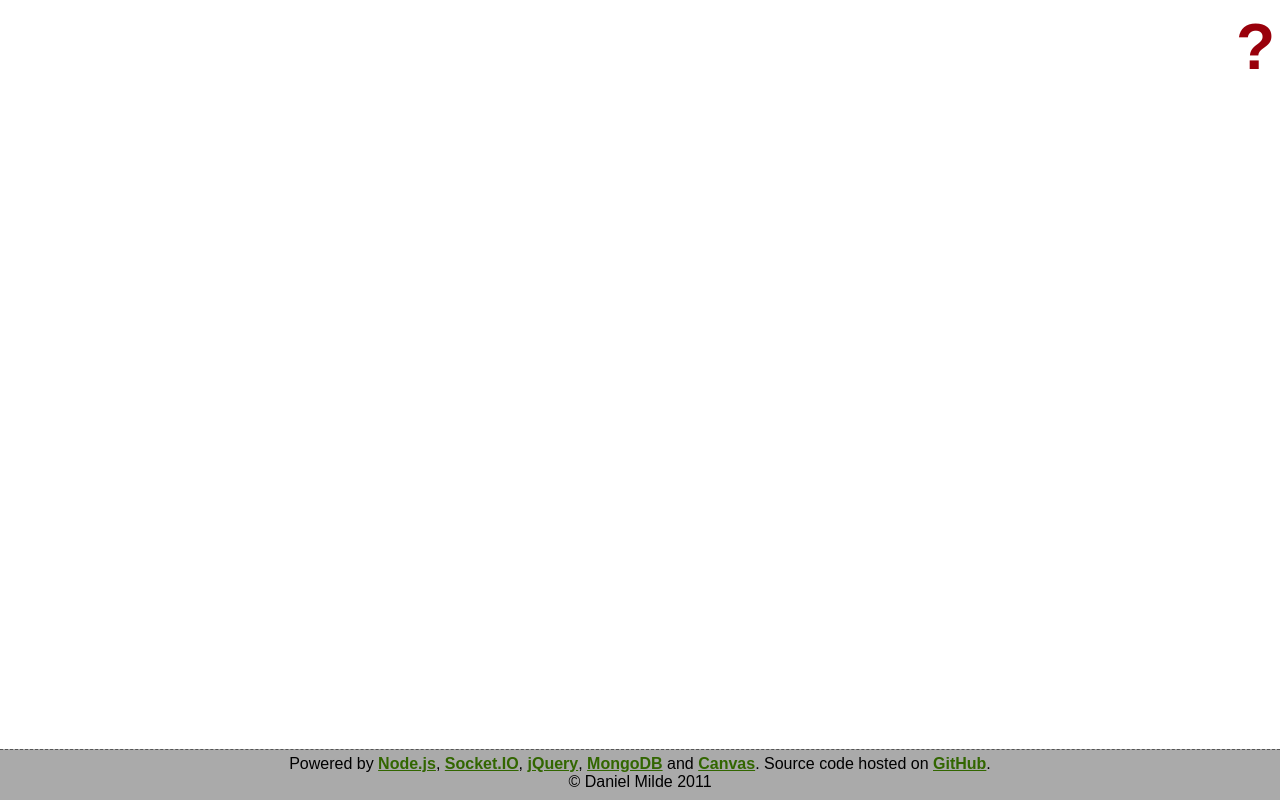
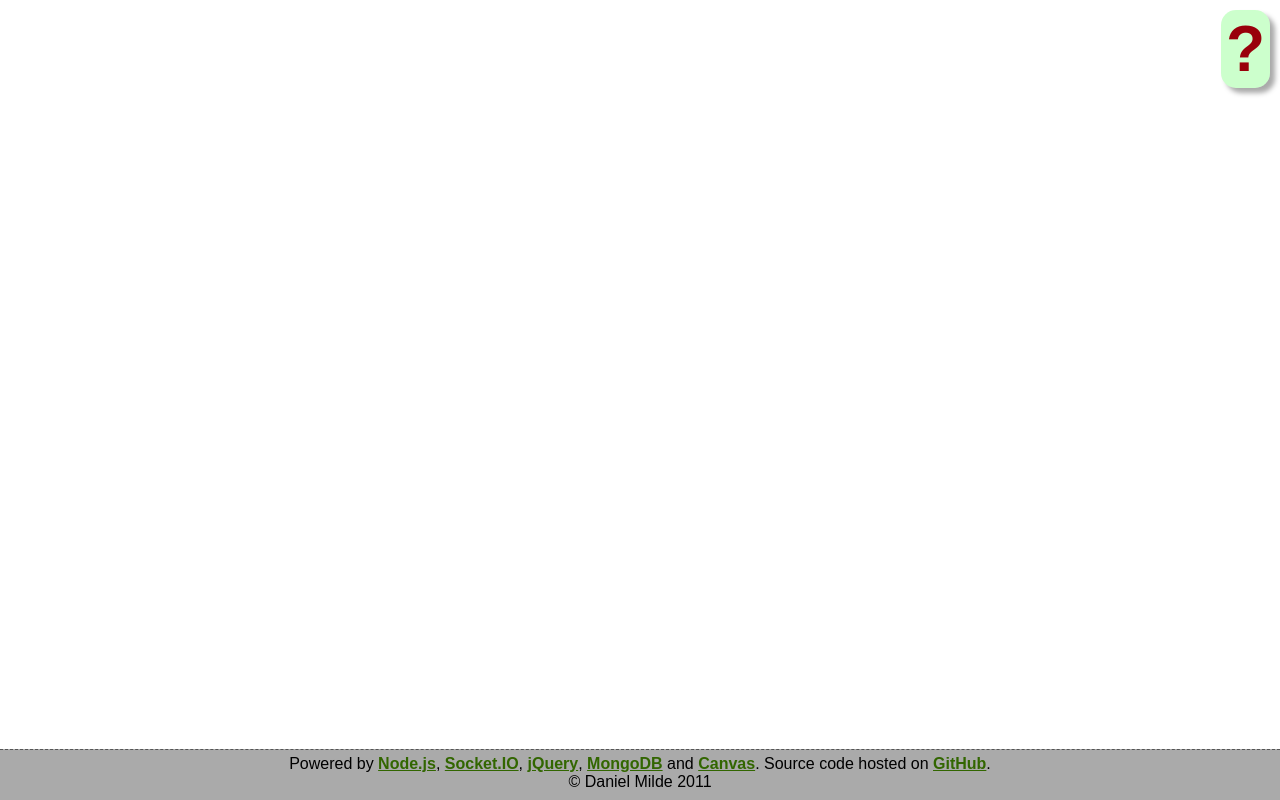
Before and after one commit to dundee/draw, a website: page public/index.html in a window 1280 px wide. Drawn offline with nearby package versions, Linux system fonts and the light colour scheme; no server answers.

Commit message:
Added some sparkles

```diff
--- a/public/style.css
+++ b/public/style.css
@@ -27,13 +27,22 @@ a {
 }
 
 #help {
+	background-color: rgba(0, 255, 0, 0.2);
+	padding: 2px 5px;
 	position: fixed;
 	top: 10px;
-	right: 5px;
+	right: 10px;
 	color: #99000B;
 	font-weight: bold;
 	font-size: 4em;
+	text-align: center;
 	cursor: help;
+	-webkit-box-shadow: 10px 10px 5px #aaa;
+	-moz-box-shadow: 10px 10px 5px #aaa;
+	box-shadow: 5px 5px 5px #aaa;
+	-webkit-border-radius: 5px;
+	-moz-border-radius: 5px;
+	border-radius: 15px;
 }
 
 #help span {
```
